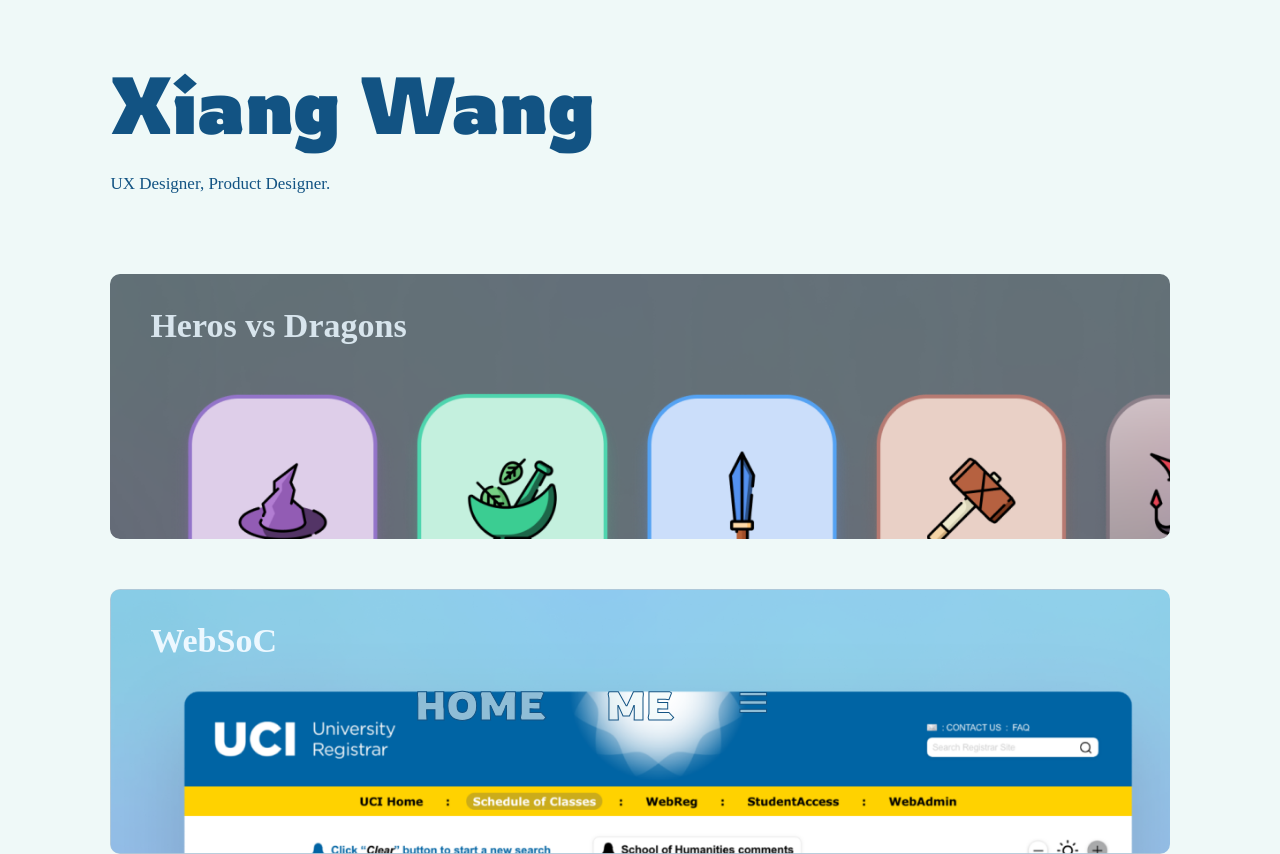
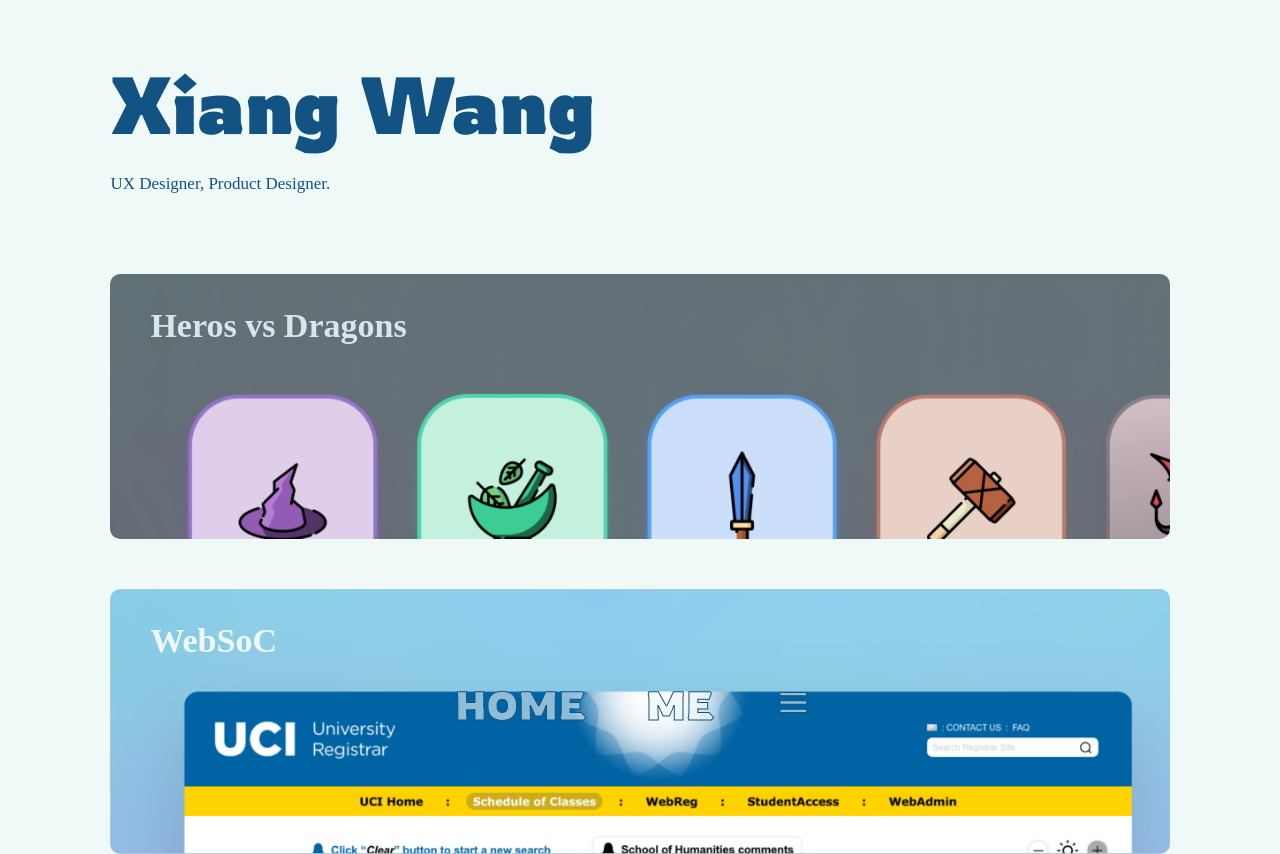
Before and after one commit to shawnwwwww/Xiang-Portfolio, a plain HTML site: page index.html in a window 1280 px wide. Shown: the top 854 px of the page. Drawn offline with nearby package versions, Linux system fonts and the light colour scheme; a web font is replaced by a local one.

Commit message:
Update index.css

```diff
--- a/index.css
+++ b/index.css
@@ -100,14 +100,14 @@ p .caption{
 }
 
 .nav-bar{
-	width: 500px;
+	width: 420px;
 	font-family: Rowdies;
 	font-size: 40px;
 	position: fixed;
 	position: fixed;
 	top: 85%;
 	left: 50%;
-	margin-left: -250px;
+	margin-left: -210px;
 }
 
 .nav-bar > a {
```
